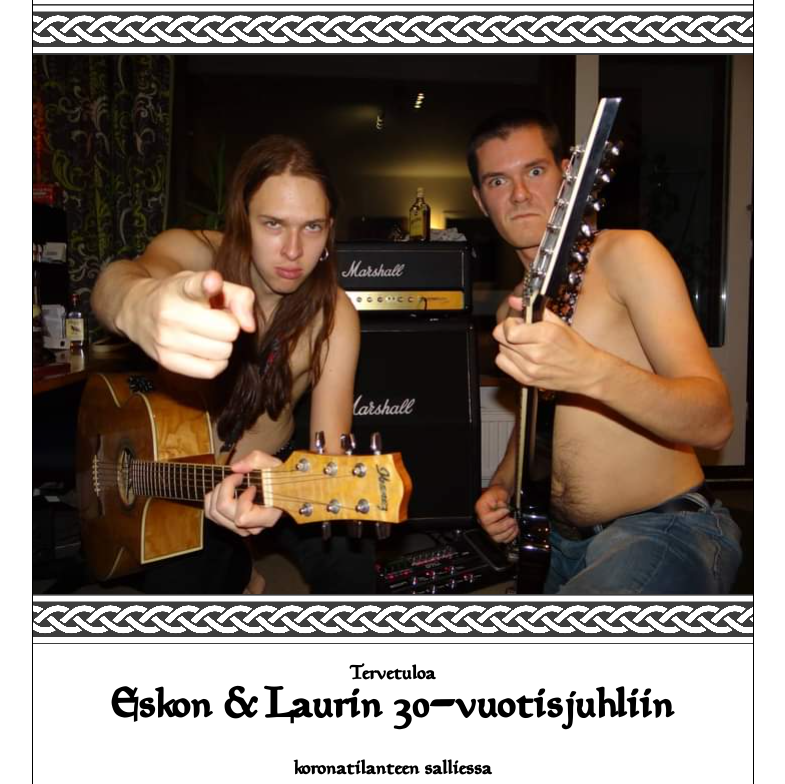
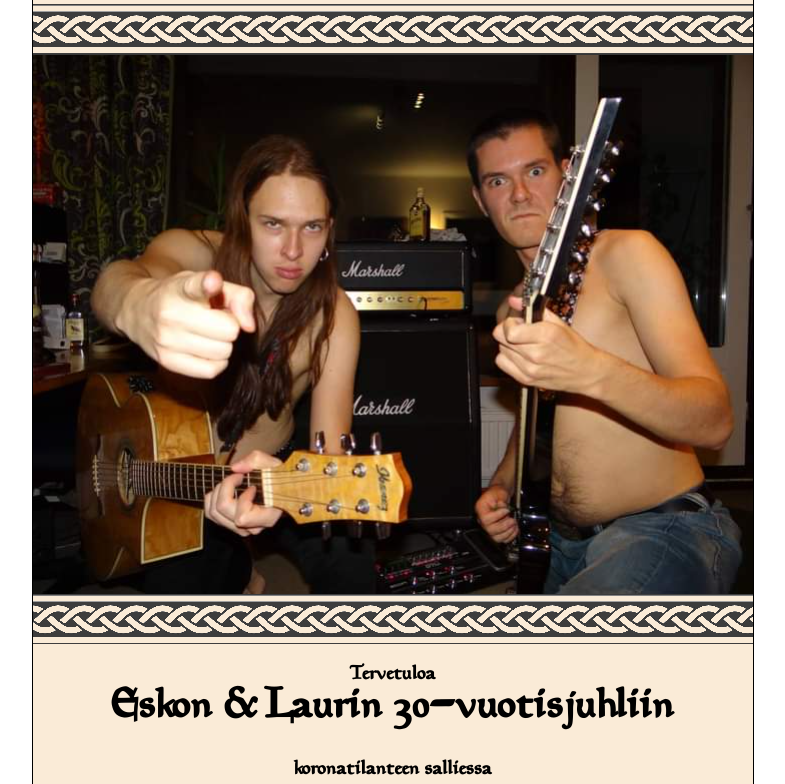
Before and after one commit to pullinen/kutsu, a plain HTML site: page index.html in a window 1280 px wide. Shown: the part 110-894 px from the top of the page, without its empty margins (247-1032 px from the left). Drawn offline with Linux system fonts and the light colour scheme.

Commit message:
Fix background

```diff
--- a/index.html
+++ b/index.html
@@ -3,6 +3,7 @@
         <link rel="stylesheet" href="./style.css" />
     </head>
     <body>
+        <div id="paperi">
             <h1 id="motto">Maailma tarvitsee sankareita!</h1>
             <img src="./kutsu-kuva-2.png">
             <h2 id="tervetuloa">Tervetuloa</h2>
@@ -32,6 +33,7 @@
             <p>Lastupirtin osoite:<br/>
             Heinäjoentie 474<br/>
             14200 Turenki</p>
+        </div>
 
     </body>
 </html>
--- a/style.css
+++ b/style.css
@@ -8,6 +8,11 @@ body {
     width: 720px;
     margin: 20px auto;
     border: 1px solid black;
+}
+
+#paperi {
+    display: inline-block;
+    background-color: antiquewhite;
 }
 
 h1, h2, h3 {
```
Lines whose indentation alone changed are shown as unchanged.
